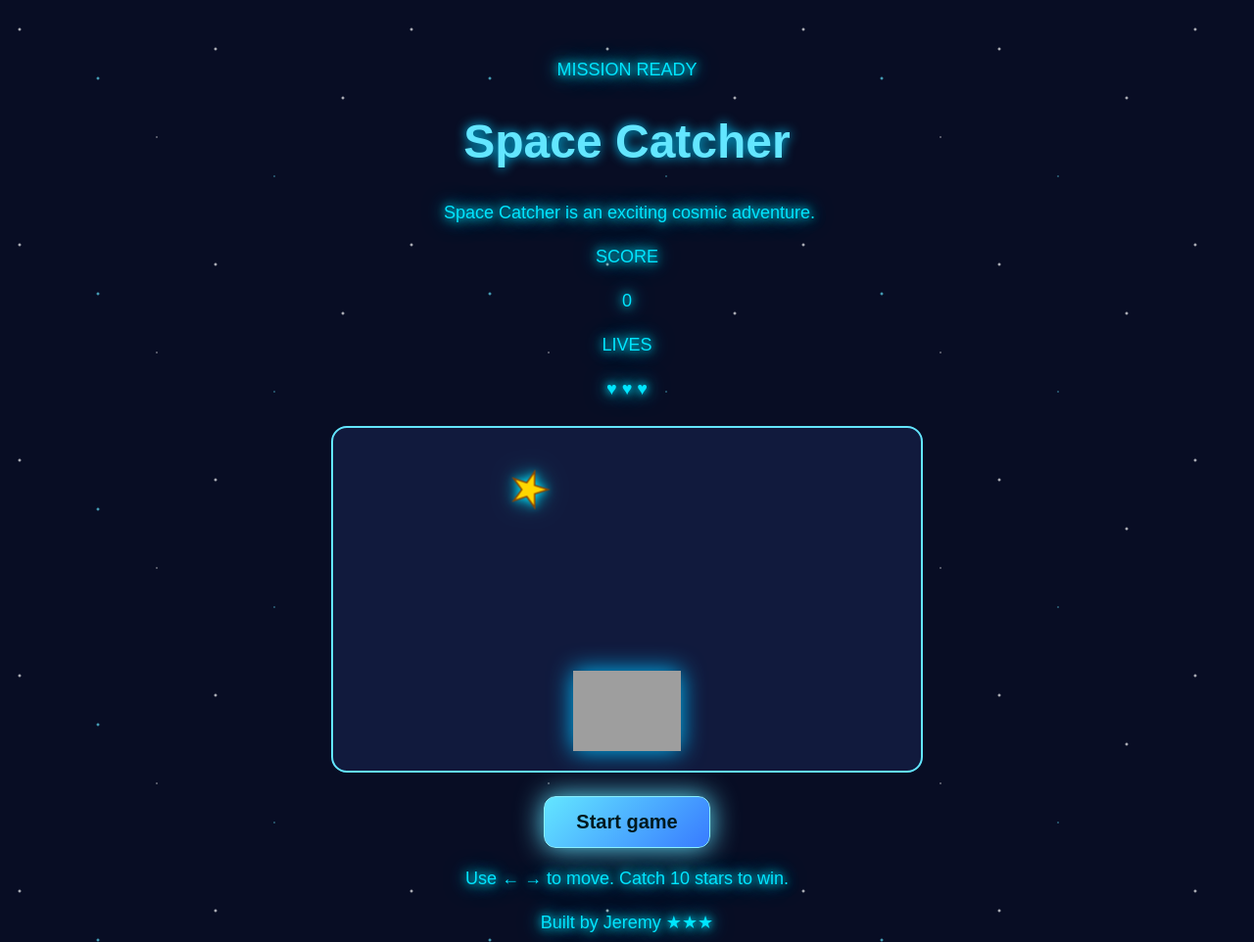
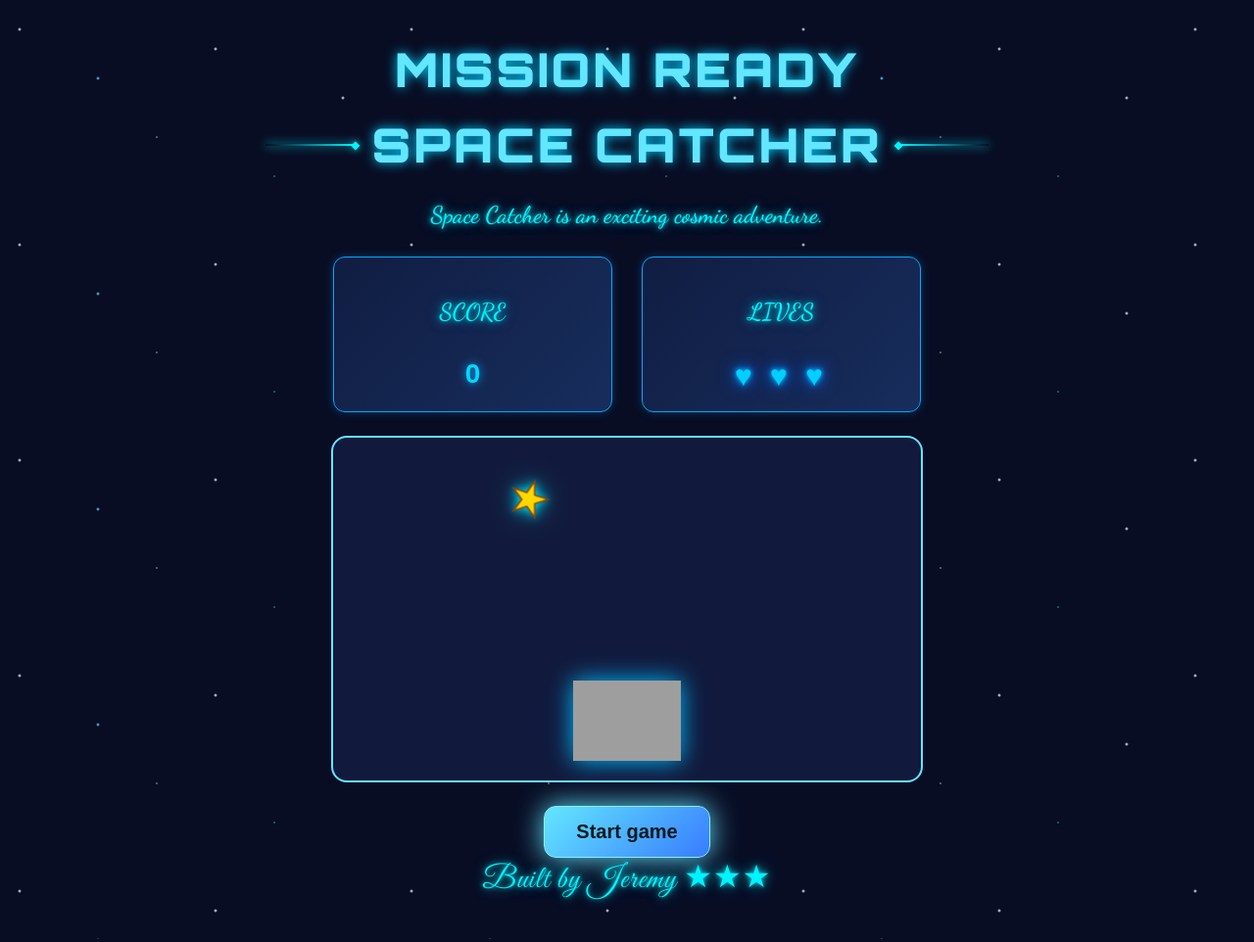
Before and after one commit to Perplexify-hub/Space-Catcher-Development, a plain HTML site: page index.html in a window 1280 px wide. Shown: the top 962 px of the page at 98% size. Drawn offline with Linux system fonts and the light colour scheme; grey boxes are pictures that could not be loaded.

Commit message:
improve the scoreboard and page spacing

```diff
--- a/index.html
+++ b/index.html
@@ -5,27 +5,36 @@
   <meta name="viewport" content="width=device-width, initial-scale=1.0">
   <title>Space Catcher</title>
   <link rel="stylesheet" href="style.css">
+<link href="https://fonts.googleapis.com/css2?family=Orbitron:wght@700;900&display=swap" rel="stylesheet">
+<link href="https://fonts.googleapis.com/css2?family=Alex+Brush&family=Dancing+Script:wght@600&family=Great+Vibes&display=swap" rel="stylesheet">
 </head>
-<body>
+  <body>
 
-  <p class="mission-ready">MISSION READY</p>
+  <h1 class="sci-fi-text">MISSION READY</h1>
 
-<h1>Space Catcher</h1>
+  <div class="title-wings">
+  <span class="wing left"></span>
+  <h1 class="sci-fi-text cyan-glow-heavy">SPACE CATCHER</h1>
+  <span class="wing right"></span>
+</div>
 
-<p class="description">
-  <span class="galaxy"></span> Space Catcher is an exciting cosmic adventure.
-</p>
-<p class="score-label">SCORE</p>
-<p class="score-value">0</p>
 
-<div class="hud">
+<p class="calligraphy-casual cyan-glow">Space Catcher is an exciting cosmic adventure.</p>
+
+
+
+ <div class="hud">
   <div class="hud-item">
-    <p class="lives-label">LIVES</p>
+    <p class="calligraphy-casual cyan-glow">SCORE</p>
+    <p class="score-value">0</p>
+  </div>
+
+  <div class="hud-item">
+    <p class=" calligraphy-casual cyan-glow">LIVES</p>
     <p class="lives">♥ ♥ ♥</p>
   </div>
 </div>
 
-</div>
 <div class="game-area">
  <div class="star">★</div>
 
@@ -36,5 +45,10 @@
 
 <button class="start-btn">Start game</button>
 
-<p class="instructions">Use ← → to move. Catch 10 stars to win.</p>
-<p class="credits">Built by Jeremy ★★★</p></style>
+<link href="https://fonts.googleapis.com/css2?family=Orbitron:wght@700;900&display=swap" rel="stylesheet">
+
+<head>
+  <link href="https://fonts.googleapis.com/css2?family=Alex+Brush&family=Dancing+Script:wght@600&family=Great+Vibes&display=swap" rel="stylesheet">
+
+
+<div class="calligraphy-elegant cyan-glow">Built by Jeremy ★★★</div>
--- a/style.css
+++ b/style.css
@@ -128,3 +128,166 @@ button {
   mix-blend-mode: screen;
   filter: drop-shadow(0 0 12px #00bfff);
 }
+.hud {
+  display: flex;
+  gap: 30px;
+  width: 100%;
+  max-width: 600px;
+  margin: 20px auto;
+}
+
+.hud-item {
+  flex: 1;
+  padding: 14px;
+  background-color: #131d40;
+  border: 1px solid #344574;
+  border-radius: 12px;
+}
+
+.hud .score-label,
+.hud .lives-label {
+  margin: 0 0 8px;
+  color: #b7c5ed;
+  font-size: 14px;
+  text-shadow: none;
+}
+
+.hud .score-value,
+.hud .lives {
+  margin: 0;
+  font-size: 28px;
+  font-weight: bold;
+  text-shadow: none;
+}
+
+.hud .score-value {
+  color: white;
+}
+
+.hud .lives {
+  color: #00cfff;
+  font-size: 30px;
+  letter-spacing: 5px;
+  text-shadow:
+    0 0 5px #00cfff,
+    0 0 12px #0088ff,
+    0 0 20px #0055ff;
+}
+
+.mission-ready {
+  margin: 0 0 12px;
+}
+
+h1 {
+  margin: 0 0 16px;
+}
+
+.description {
+  margin: 0 0 20px;
+  color: #c5d1ef;
+  text-shadow: none;
+}
+
+.hud-item {
+  flex: 1;
+  padding: 14px;
+  background: linear-gradient(135deg, #101d42, #172d5c);
+  border: 1px solid #00aaff;
+  border-radius: 12px;
+  box-shadow: 0 0 10px rgba(0, 170, 255, 0.25);
+  transition: 0.3s ease;
+}
+
+.hud-item:hover {
+  box-shadow: 0 0 20px rgba(0, 170, 255, 0.6);
+  border-color: #55ccff;
+}
+
+.hud-item:hover {
+  box-shadow: 0 0 20px rgba(0, 170, 255, 0.6);
+  border-color: #55ccff;
+}
+
+.hud .score-value {
+  color: #00d9ff;
+  text-shadow: 0 0 10px #00aaff;
+}
+
+.cyan-glow {
+  color: #00f3ff; /* Bright cyan text color */
+ text-shadow:
+    0 0 5px rgba(0, 243, 255, 0.8),
+    0 0 12px rgba(0, 243, 255, 0.5),
+    0 0 20px rgba(0, 243, 255, 0.3);
+}
+
+.sci-fi-text {
+  font-family: 'Orbitron', sans-serif;
+  font-weight: 900;          /* Makes it super thick and blocky */
+  text-transform: uppercase;   /* Forces all letters to be capital */
+  letter-spacing: 3px;         /* Spreads the letters out for that HUD look */
+}
+
+/* Classic, sweeping formal calligraphy (great for signatures/titles) */
+.calligraphy-elegant {
+  font-family: 'Great Vibes', cursive;
+  font-size: 32px;
+  font-weight: 400;
+  letter-spacing: 1px;
+}
+
+/* Smooth, slanted brush script (very clean and legible) */
+.calligraphy-brush {
+  font-family: 'Alex Brush', cursive;
+  font-size: 30px;
+  font-weight: 400;
+}
+
+/* Lively, slightly thicker script (easier to read at smaller sizes) */
+.calligraphy-casual {
+  font-family: 'Dancing Script', cursive;
+  font-size: 24px;
+  font-weight: 600;
+}
+
+.title-wings {
+  display: flex;
+  align-items: center;
+  justify-content: center;
+  gap: 18px;
+  margin: 10px 0;
+}
+
+.title-wings h1 {
+  margin: 0;
+}
+
+.wing {
+  height: 2px;
+  width: 90px;
+  position: relative;
+}
+
+.wing.left {
+  background: linear-gradient(90deg, transparent, #00f3ff);
+  box-shadow: 0 0 10px #00f3ff;
+}
+
+.wing.right {
+  background: linear-gradient(90deg, #00f3ff, transparent);
+  box-shadow: 0 0 10px #00f3ff;
+}
+
+/* Adds a glowing diamond point on the inner ends */
+.wing::after {
+  content: '◆';
+  position: absolute;
+  top: 50%;
+  transform: translateY(-52%);
+  color: #00f3ff;
+  font-size: 12px;
+  text-shadow: 0 0 8px #00f3ff;
+}
+
+.wing.left::after { right: -6px; }
+.wing.right::after { left: -6px; }
```
